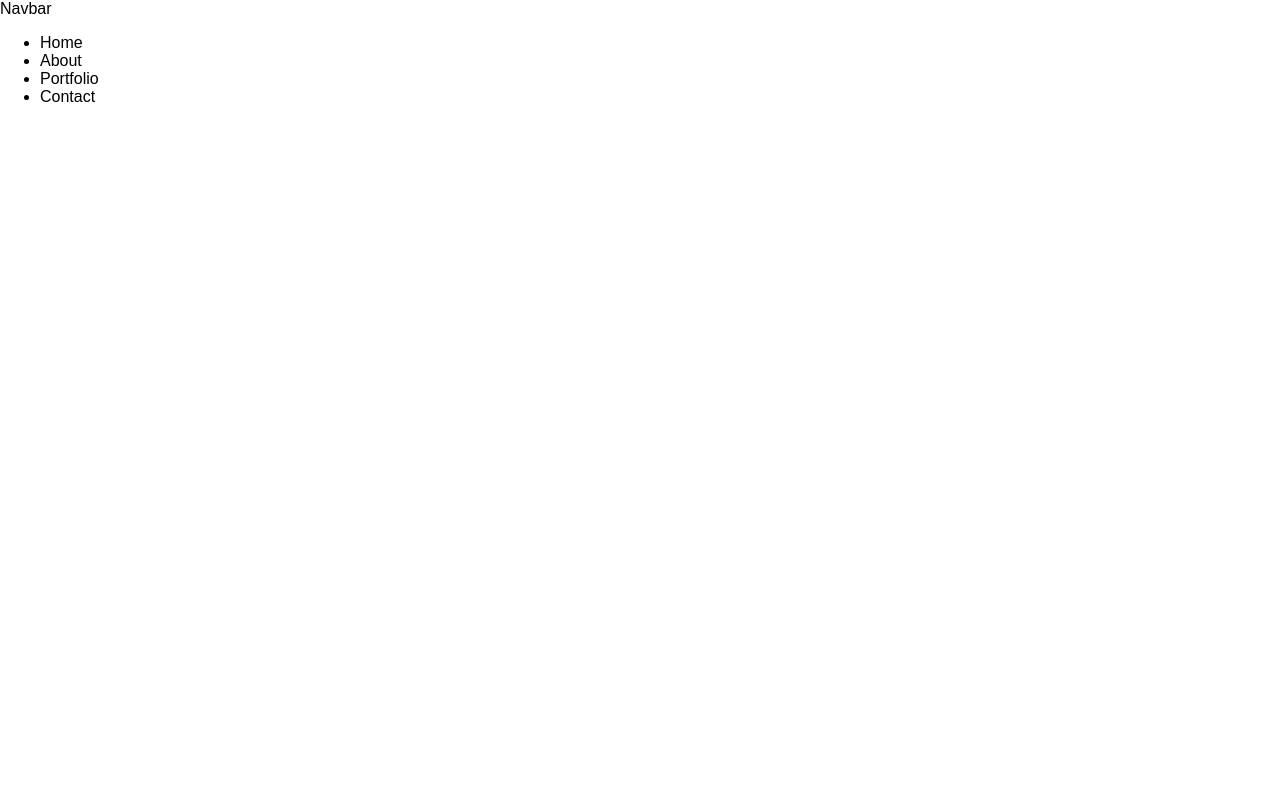
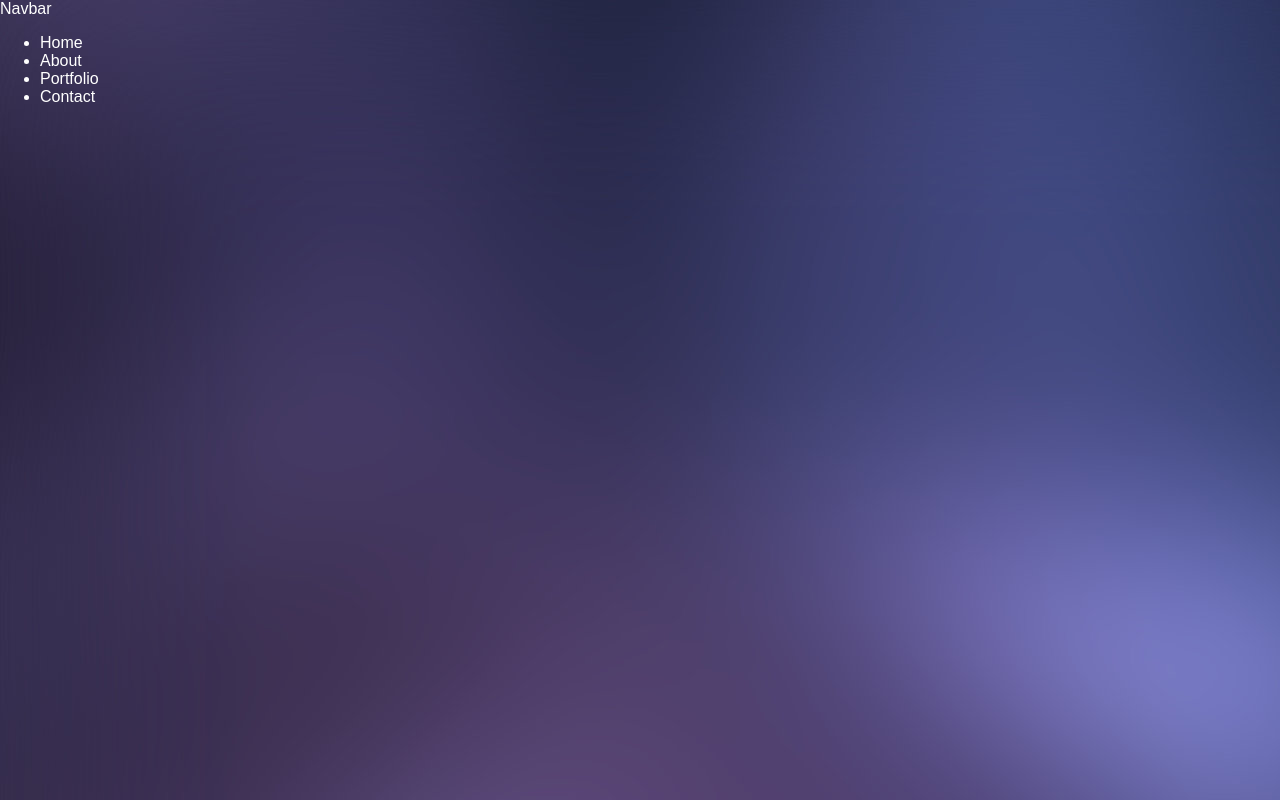
Before and after one commit to aguevara23/aguevara23.github.io, a React app: page / in a window 1280 px wide. Built offline with nearby package versions, Linux system fonts and the light colour scheme.

Commit message:
add bg image

```diff
--- a/src/App.css
+++ b/src/App.css
@@ -1,28 +1,7 @@
 .App {
-  text-align: center;
-}
-
-.App-logo {
-  animation: App-logo-spin infinite 20s linear;
-  height: 80px;
-}
-
-.App-header {
-  background-color: #222;
-  height: 150px;
-  padding: 20px;
+  background-image: url("./assets/bg.jpg");
+  box-sizing: border-box;
+  height: 100vh;
+  width: 100vw;
   color: white;
 }
-
-.App-title {
-  font-size: 1.5em;
-}
-
-.App-intro {
-  font-size: large;
-}
-
-@keyframes App-logo-spin {
-  from { transform: rotate(0deg); }
-  to { transform: rotate(360deg); }
-}
--- a/src/App.js
+++ b/src/App.js
@@ -1,6 +1,8 @@
 import React, { Component } from "react";
 import { BrowserRouter, Route } from "react-router-dom";
 import Navbar from "./components/Navbar/Navbar";
+
+import classes from "./App.css";
 
 class App extends Component {
   render() {
@@ -9,7 +11,7 @@ class App extends Component {
     const contact = () => <h1>contact</h1>;
     return (
       <BrowserRouter>
-        <div className="App">
+        <div className={classes.App}>
           <Navbar />
           <Route path="/about" component={about} />
           <Route path="/portfolio" component={portfolio} />
@@ -21,3 +23,4 @@ class App extends Component {
 }
 
 export default App;
+// Photo by Jeremy Thomas on Unsplash
```
Also changed, not shown: src/assets/bg.jpg (added), 1 other file (tests, documents, lock files or other folders).
